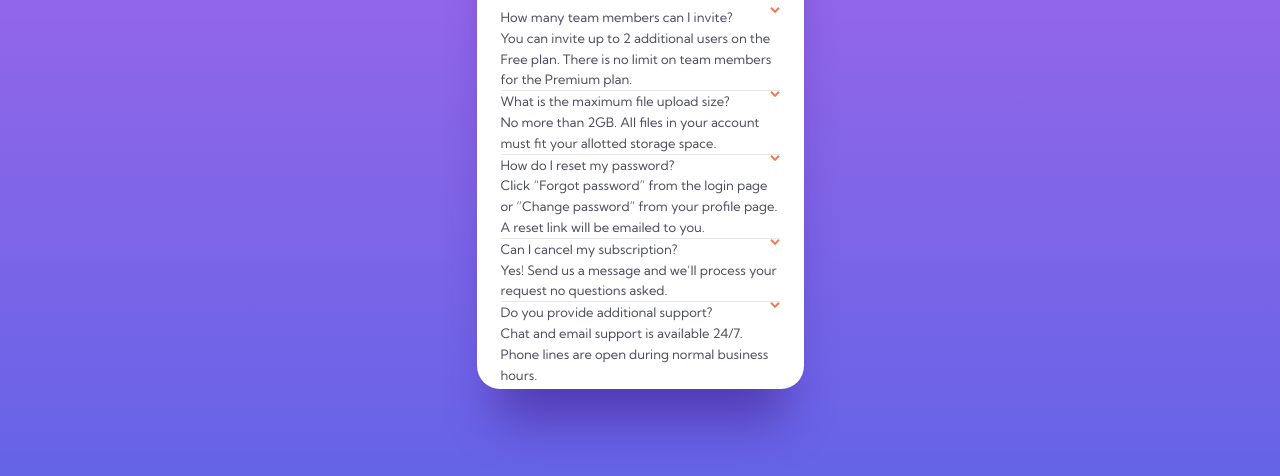
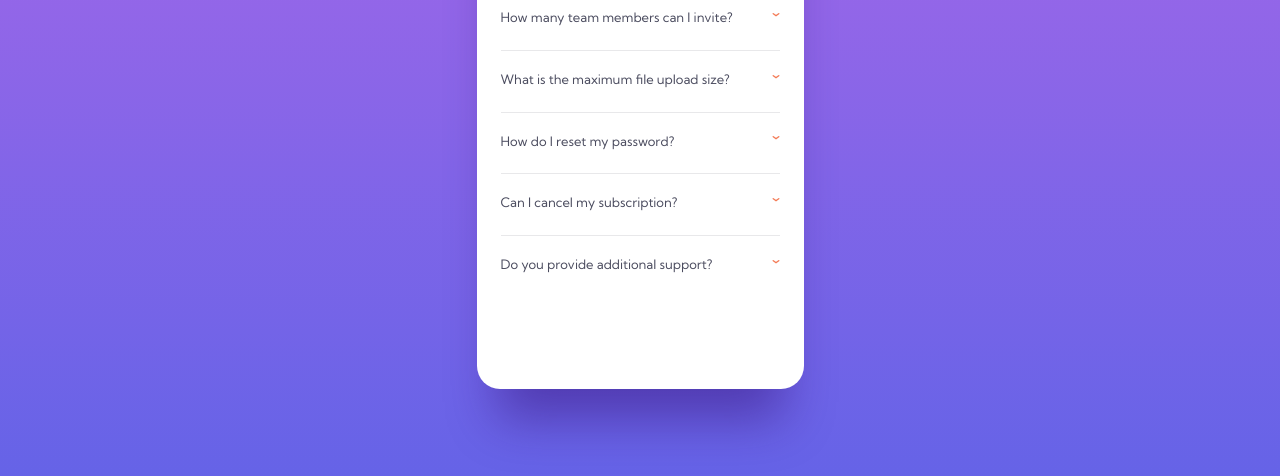
Before and after one commit to bitgiga97/faq-accordion, a plain HTML site: page index.html in a window 1280 px wide. Shown: the part 310-786 px from the top of the page. Drawn offline with Linux system fonts and the light colour scheme.

Commit message:
started project with sass + js, not finished yet

```diff
--- a/app/_base.scss
+++ b/app/_base.scss
@@ -40,23 +40,26 @@ body {
         width: 100%;
         height: 1px;
         background: #E8E8EA;
+        margin-top: 1.8rem;
+        margin-bottom: 1.8rem;
     }
     .question {
         @include question-text;
         position: relative;
+        display: flex;
+        flex-direction: column;
         &:hover {
             cursor: pointer;
-            color: #F47B56;
+            // color: #F47B56;
         }
     }
     #arrow {
         position: relative;
         float: right;
-        &:hover {
-            cursor: pointer;
-            transform: rotate(180deg);
-            transition: 0.5s;
-        }
+        width: 0.8rem;
+        height: 0.4rem;
+        align-self: flex-end;
+        top: -15px;
     }
 }
 
--- a/app/faq.js
+++ b/app/faq.js
@@ -1,18 +1,36 @@
-// Get all question elements
+// get all question elements as nodeLists.
+
 const questions = document.querySelectorAll('.question');
+const answer = document.querySelectorAll('#answer');
+const arrow = document.querySelectorAll('#arrow');
 
-// Add click event listener to each question
-questions.forEach(question => {
-    // Get answer element
-    const answer = question.nextElementSibling;
+// transform nodeLists to Array.
 
-    // Add click event listener to arrow icon
-    const arrow = question.querySelector('.arrow-icon');
-    arrow.addEventListener('click', () => {
-        // Toggle class to show/hide answer element
-        answer.classList.toggle('show');
+const questionArray = Array.from(questions);
+const answerArray = Array.from(answer);
+const arrowArray = Array.from(arrow);
 
-        // Toggle arrow icon rotation
-        arrow.classList.toggle('rotate');
+//hide the answers by default
+for (let i = 0; i < answer.length; i++) {
+    answer[i].style.display = 'none';
+}
+questionArray.forEach((question, index) => {
+    question.addEventListener("click", () => {
+        if (question.lastElementChild.style.display === 'none' &&
+            question.firstElementChild.style.transform === "") {
+            question.firstElementChild.style.fontWeight = '900';
+            question.children[1].style.transform = "rotate(180deg)";
+            question.lastElementChild.style.display = 'block';
+        } else if (question.children[1].style.transform === "rotate(180deg)") {
+            question.lastElementChild.style.display = 'none';
+            question.firstElementChild.style.transform = "";
+        }
+
     });
+
 });
+// console.log(arrowArray);
+
+
+
+console.log(questionArray);
--- a/index.html
+++ b/index.html
@@ -22,30 +22,40 @@
             <h1>FAQ</h1>
         </div>
         <div class="question-box">
-            <div id="question-1" class="question">How many team members can I invite?
+            <div id="question1" class="question">
+                <h2>How many team members can I invite?</h2>
                 <img src="/faq-accordion/images/icon-arrow-down.svg" alt="arrow-icon" id="arrow">
-                <div id="answer-1">You can invite up to 2 additional users on the Free plan. There is no limit on team members for the Premium plan.</div>
-            </div>
-            <div class="line"></div>
-            <div id="question-2" class="question">
-                What is the maximum file upload size?<img src="/faq-accordion/images/icon-arrow-down.svg" alt="arrow-icon" id="arrow">
-                <div id="asnwer-2">No more than 2GB. All files in your account must fit your allotted storage space.</div>
-            </div>
-            <div class="line"></div>
-            <div id="question-3" class="question">
-                How do I reset my password?<img src="/faq-accordion/images/icon-arrow-down.svg" alt="arrow-icon" id="arrow">
-                <div id="answer-3">Click “Forgot password” from the login page or “Change password” from your profile page. A reset link will be emailed to you.</div>
-            </div>
-            <div class="line"></div>
-            <div id="question-4" class="question">
-                Can I cancel my subscription?<img src="/faq-accordion/images/icon-arrow-down.svg" alt="arrow-icon" id="arrow">
-                <div id="answer-4">Yes! Send us a message and we’ll process your request no questions asked.
+                <div id="answer">
+                    <p>You can invite up to 2 additional users on the Free plan. There is no limit on team members for the Premium plan.</p>
                 </div>
             </div>
             <div class="line"></div>
-            <div id="question-5" class="question">
-                Do you provide additional support?<img src="/faq-accordion/images/icon-arrow-down.svg" alt="arrow-icon" id="arrow">
-                <div id="answer-5">Chat and email support is available 24/7. Phone lines are open during normal business hours.</div>
+            <div id="question2" class="question">
+                <h2>What is the maximum file upload size?</h2><img src="/faq-accordion/images/icon-arrow-down.svg" alt="arrow-icon" id="arrow">
+                <div id="answer">
+                    <p>No more than 2GB. All files in your account must fit your allotted storage space.</p>
+                </div>
+            </div>
+            <div class="line"></div>
+            <div id="question3" class="question">
+                <h2>How do I reset my password?</h2><img src="/faq-accordion/images/icon-arrow-down.svg" alt="arrow-icon" id="arrow">
+                <div id="answer">
+                    <p>Click “Forgot password” from the login page or “Change password” from your profile page. A reset link will be emailed to you.</p>
+                </div>
+            </div>
+            <div class="line"></div>
+            <div id="question4" class="question">
+                <h2>Can I cancel my subscription?</h2><img src="/faq-accordion/images/icon-arrow-down.svg" alt="arrow-icon" id="arrow">
+                <div id="answer">
+                    <p>Yes! Send us a message and we’ll process your request no questions asked.</p>
+                </div>
+            </div>
+            <div class="line"></div>
+            <div id="question5" class="question">
+                <h2>Do you provide additional support?</h2><img src="/faq-accordion/images/icon-arrow-down.svg" alt="arrow-icon" id="arrow">
+                <div id="answer">
+                    <p>Chat and email support is available 24/7. Phone lines are open during normal business hours.</p>
+                </div>
             </div>
         </div>
 
```
Also changed, not shown: app/styles/main.css, 1 other file.
